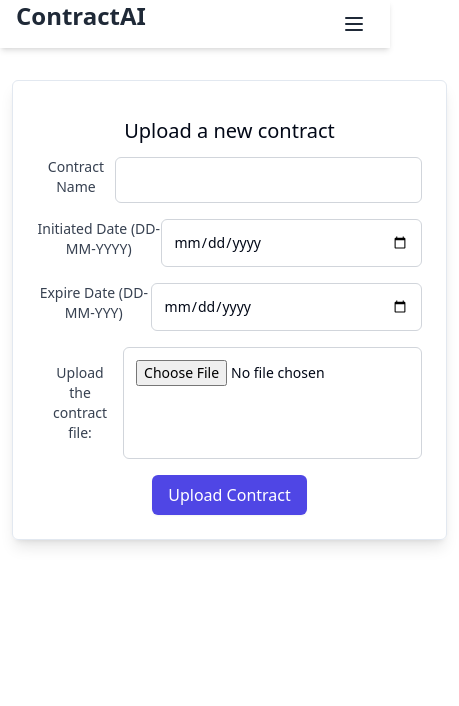
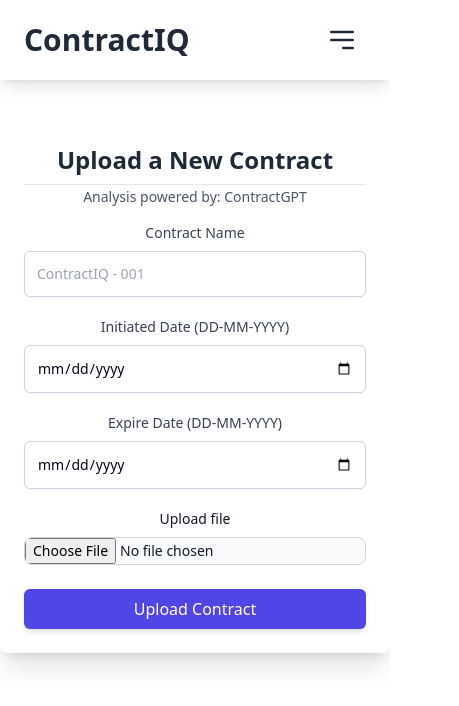
Before and after one commit to Sutejsk28/ContractAi-frontend, a React (Vite) app: page /new-contract in a window 390 px wide. Shown: the top 706 px of the page, 459 px wide, since content can reach past the window. Built offline with nearby package versions, Linux system fonts and the light colour scheme.

Commit message:
enhancements/improvise-ui

```diff
--- a/src/components/custom-component/Navbar.jsx
+++ b/src/components/custom-component/Navbar.jsx
@@ -1,4 +1,4 @@
-import React, { useEffect, useState } from "react";
+import { useEffect, useState } from "react";
 import { useNavigate } from "react-router-dom";
 
 const Navbar = () => {
@@ -21,81 +21,42 @@
   };
 
   return (
-    <nav className="bg-white shadow-md text-gray-800 mb-5 min-h-6">
-      <div className="container mx-auto px-4 flex items-center justify-between">
+    <nav className="bg-white shadow-lg py-4 text-gray-800">
+      <div className="container mx-auto px-6 flex items-center justify-between">
         {/* Logo */}
         <a
           href="/home"
-          className="text-2xl font-bold text-gray-800 min-h-12 align-middle"
+          className="text-3xl font-bold text-dark-600"
         >
-          ContractAI
+          ContractIQ
         </a>
 
         {isLoggedIn && (
-          <div className="flex">
-            <div className="container mx-3 px-4 py-2">
+          <div className="hidden md:flex space-x-4">
             <a
               href="/new-contract"
-                className="block py-2 hover:text-gray-600 border-2 rounded-sm"
+              className="px-4 py-2 bg-indigo-600 text-white rounded-md hover:bg-indigo-700 transition duration-300"
             >
               Create new contract
             </a>
-            </div>
-            <div className="container mx-3 px-4 py-2">
             <button
               onClick={logout}
-                className="block py-2 hover:text-gray-600 border-2 rounded-sm"
+              className="px-4 py-2 border border-red-500 text-black rounded-md transition duration-300"
             >
               Logout
             </button>
           </div>
-          </div>
         )}
 
-        {/* Mobile menu button */}
         <button
           onClick={toggleMenu}
-          className="md:hidden focus:outline-none inline-flex items-center justify-center p-2 text-gray-800 rounded-md hover:text-gray-600"
+          className="md:hidden focus:outline-none p-2 rounded-md text-gray-800 hover:text-gray-600"
         >
-          <svg
-            className="h-6 w-6"
-            xmlns="http://www.w3.org/2000/svg"
-            fill="none"
-            viewBox="0 0 24 24"
-            stroke="currentColor"
-          >
-            <path
-              strokeLinecap="round"
-              strokeLinejoin="round"
-              strokeWidth="2"
-              d="M4 6h16M4 12h16M4 18h16"
-            />
+          <svg className="h-8 w-8" xmlns="http://www.w3.org/2000/svg" fill="none" viewBox="0 0 24 24" stroke="currentColor">
+            <path strokeLinecap="round" strokeLinejoin="round" strokeWidth={2} d="M4 6h16M4 12h16m-7 6h7" />
           </svg>
         </button>
 
-        {/* Mobile menu (slide in) */}
-        <div
-          className={`${
-            isOpen
-              ? "block absolute z-10 top-0 left-0 w-full bg-white text-gray-800"
-              : "hidden"
-          } md:hidden`}
-        >
-          {isLoggedIn && (
-            <>
-              <div className="container mx-auto px-4 py-2">
-                <a href="/" className="block py-2 hover:text-gray-600">
-                  Create new contract
-                </a>
-              </div>
-              <div className="container mx-auto px-4 py-2">
-                <a href="/logout" className="block py-2 hover:text-gray-600">
-                  Logout
-                </a>
-              </div>
-            </>
-          )}
-        </div>
       </div>
     </nav>
   );
--- a/src/components/custom-component/PdfUploader.jsx
+++ b/src/components/custom-component/PdfUploader.jsx
@@ -1,6 +1,6 @@
-import React, { useState } from "react";
+import { useState } from "react";
 import { useForm } from "react-hook-form";
-import { redirect, useNavigate } from "react-router-dom";
+import { useNavigate } from "react-router-dom";
 import { server } from "../../assets/serverLink";
 import api from "@/config/axiosMultipartConfig";
 
@@ -51,86 +51,79 @@
 
   return (
     <form
-      className="inline-block p-6 m-3 border border-spacing-2 shadow-lg rounded-md"
+      className="max-w-lg mx-auto my-10 p-6 bg-white rounded-lg shadow-xl"
       onSubmit={handleSubmit(onSubmit)}
     >
-      <h2 className="text-xl font-medium m-3">Upload a new contract</h2>
-      <div className="mb-4 flex justify-center">
-        <label
-          htmlFor="contractName"
-          className="block text-sm font-medium text-gray-700"
-        >
+      <h2 className="text-2xl font-semibold text-center text-gray-800 mb-2">Upload a New Contract</h2>
+      <hr />
+      <p className="text-sm font-thin text-center text-gray-600 mt-0.5 mb-4">Analysis powered by: ContractGPT</p>
+
+      <div className="mb-5">
+        <label htmlFor="contractName" className="block text-sm font-medium text-gray-700 mb-2">
           Contract Name
         </label>
         <input
           type="text"
           id="contractName"
           {...register("contractName", { required: true })}
-          className="block w-full p-3 text-sm border border-gray-300 rounded-md focus:ring-indigo-500 focus:border-indigo-500"
+          placeholder="ContractIQ - 001"
+          className="block w-full p-3 text-sm border-gray-300 rounded-md shadow-sm border"
         />
         {errors.contractName && (
-          <span className="text-red-500 text-sm mt-1">
+          <span className="text-red-500 text-xs mt-1">
             {errors.contractName.message}
           </span>
         )}
       </div>
 
-      <div className="mb-4 flex justify-center">
-        <label
-          htmlFor="initiatedDate"
-          className="block text-sm font-medium text-gray-700"
-        >
+      <div className="mb-5">
+        <label htmlFor="initiatedDate" className="block text-sm font-medium text-gray-700 mb-2">
           Initiated Date (DD-MM-YYYY)
         </label>
         <input
           type="date"
           id="initiatedDate"
           {...register("initiatedDate", { required: true })}
-          className="block w-full p-3 text-sm border border-gray-300 rounded-md focus:ring-indigo-500 focus:border-indigo-500"
+          className="block w-full p-3 text-sm border-gray-300 border rounded-md shadow-sm "
         />
         {errors.initiatedDate && (
-          <span className="text-red-500 text-sm mt-1">
+          <span className="text-red-500 text-xs mt-1">
             {errors.initiatedDate.message}
           </span>
         )}
       </div>
 
-      <div className="mb-4 flex justify-center">
-        <label
-          htmlFor="expireDate"
-          className="block text-sm font-medium text-gray-700"
-        >
-          Expire Date (DD-MM-YYY)
+      <div className="mb-5">
+        <label htmlFor="expireDate" className="block text-sm font-medium text-gray-700 mb-2">
+          Expire Date (DD-MM-YYYY)
         </label>
         <input
           type="date"
           id="expireDate"
           {...register("expireDate", { required: true })}
-          className="block w-full p-3 text-sm border border-gray-300 rounded-md focus:ring-indigo-500 focus:border-indigo-500"
+          className="block w-full p-3 text-sm border-gray-300 border rounded-md shadow-sm "
         />
         {errors.expireDate && (
-          <span className="text-red-500 text-sm mt-1">
+          <span className="text-red-500 text-xs mt-1">
             {errors.expireDate.message}
           </span>
         )}
       </div>
 
-      <div className="mb-4 flex justify-center">
-        <label
-          htmlFor="file"
-          className="block text-sm font-medium m-4 text-gray-700"
-        >
-          Upload the contract file:
-        </label>
+      <div className="mb-6">
+
+        <label className="block mb-2 text-sm font-medium text-gray-900 dark:text-white" htmlFor="file_input">Upload file</label>
+
         <input
           type="file"
           id="file"
           accept=".pdf"
+          className="block w-full text-sm text-gray-900 border border-gray-300 rounded-lg cursor-pointer bg-gray-50"
           {...register("file", { required: true })}
-          className="block p-3 text-sm border border-gray-300 rounded-md focus:ring-indigo-500 focus:border-indigo-500"
         />
+
         {errors.file && (
-          <span className="text-red-500 text-sm mt-1">
+          <span className="text-red-500 text-xs mt-1">
             {errors.file.message}
           </span>
         )}
@@ -138,18 +131,16 @@
 
       <button
         type="submit"
-        className={`${
-          isUploading
-            ? "bg-gray-200 shadow-sm"
-            : "bg-indigo-600 hover:bg-indigo-700 text-white shadow-sm"
-        } px-4 py-2 rounded-md focus:outline-none`}
+        className={`w-full py-2 rounded-md text-white shadow-md transition-colors duration-200 ease-in-out ${isUploading ? "bg-gray-300" : "bg-indigo-600 hover:bg-indigo-700"
+          }`}
         disabled={isUploading}
       >
         {isUploading ? "Uploading..." : "Upload Contract"}
       </button>
 
-      {uploadError && <p className="text-red-500 mt-2">{uploadError}</p>}
+      {uploadError && <p className="text-red-500 text-sm mt-2">{uploadError}</p>}
     </form>
+
   );
 };
 
--- a/src/pages/Login.jsx
+++ b/src/pages/Login.jsx
@@ -1,6 +1,6 @@
 import { Button } from "@/components/ui/button";
 import axios from "axios";
-import React, { useState } from "react";
+import { useState } from "react";
 import { useNavigate } from "react-router-dom";
 
 function Auth() {
@@ -25,7 +25,6 @@
           withCredentials: true,
         }
       );
-      console.log(data);
       localStorage.setItem("token", data.token);
       navigate("/home");
     } catch (error) {
@@ -45,36 +44,43 @@
   };
 
   return (
-    <>
-      <form className="m-3 p-3 border-2 rounded-md inline-block flex-col">
-        <h1 className="m-3 p-3">Login</h1>
+    <div className="min-h-screen flex items-center justify-center bg-gray-100">
+      <form
+        className="w-full max-w-sm p-8 space-y-6 rounded-lg shadow-2xl bg-white"
+        onSubmit={loginSubmit}
+      >
+        <h1 className="text-2xl font-thin text-center text-gray-900">Login to ContractIQ</h1>
+        <div className="space-y-4">
           <input
             type="email"
-          placeholder="email"
+            placeholder="Email"
             value={email}
             onChange={handleEmailChange}
             required
-          className="border m-2"
+            className="w-full px-4 py-2 rounded-md border-gray-200 border"
           />
           <input
             type="password"
-          placeholder="password"
+            placeholder="Password"
             value={password}
             onChange={handlePasswordChange}
             required
-          className="border m-2"
+            className="w-full px-4 py-2 rounded-md border-gray-200 border"
           />
-        <Button className="m-3 p-3" onClick={loginSubmit}>
-          Submit
+        </div>
+        <Button className="w-full py-2 bg-gray-600 text-white rounded-md transition duration-200">
+          Login
         </Button>
-        <h2>
-          Not a user? <a href="/signup">sign up</a>
-        </h2>
         {error && (
-          <p className="m-2 text-red-700">Invalid username or password</p>
+          <p className="text-center text-sm text-red-600 mt-4">
+            Invalid username or password
+          </p>
         )}
+        <p className="text-center text-sm">
+          Not a user? <a href="/signup" className="font-bold">Sign up</a>
+        </p>
       </form>
-    </>
+    </div>
   );
 }
 
```
Also changed, not shown: src/pages/Signup.jsx (+25 -18 lines). Lines whose indentation alone changed are shown as unchanged.
